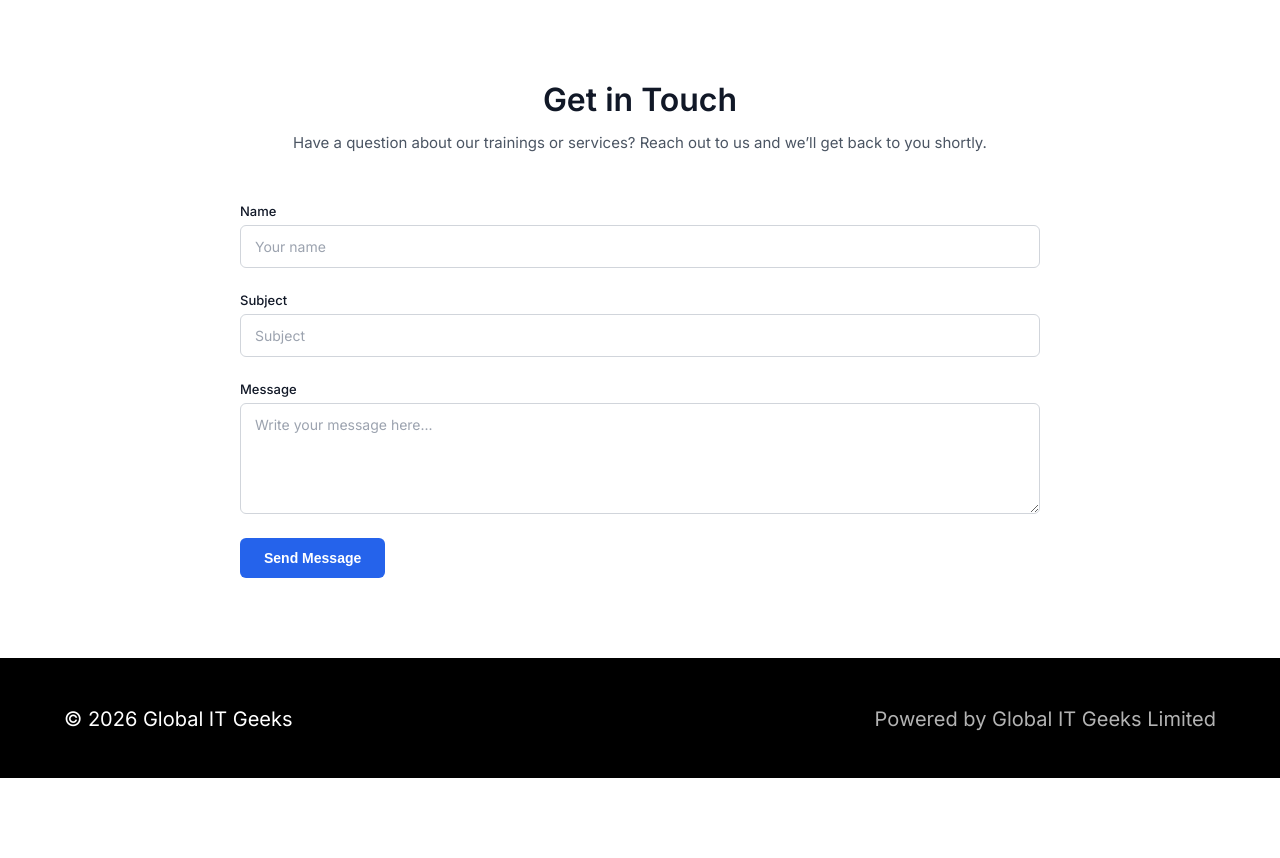
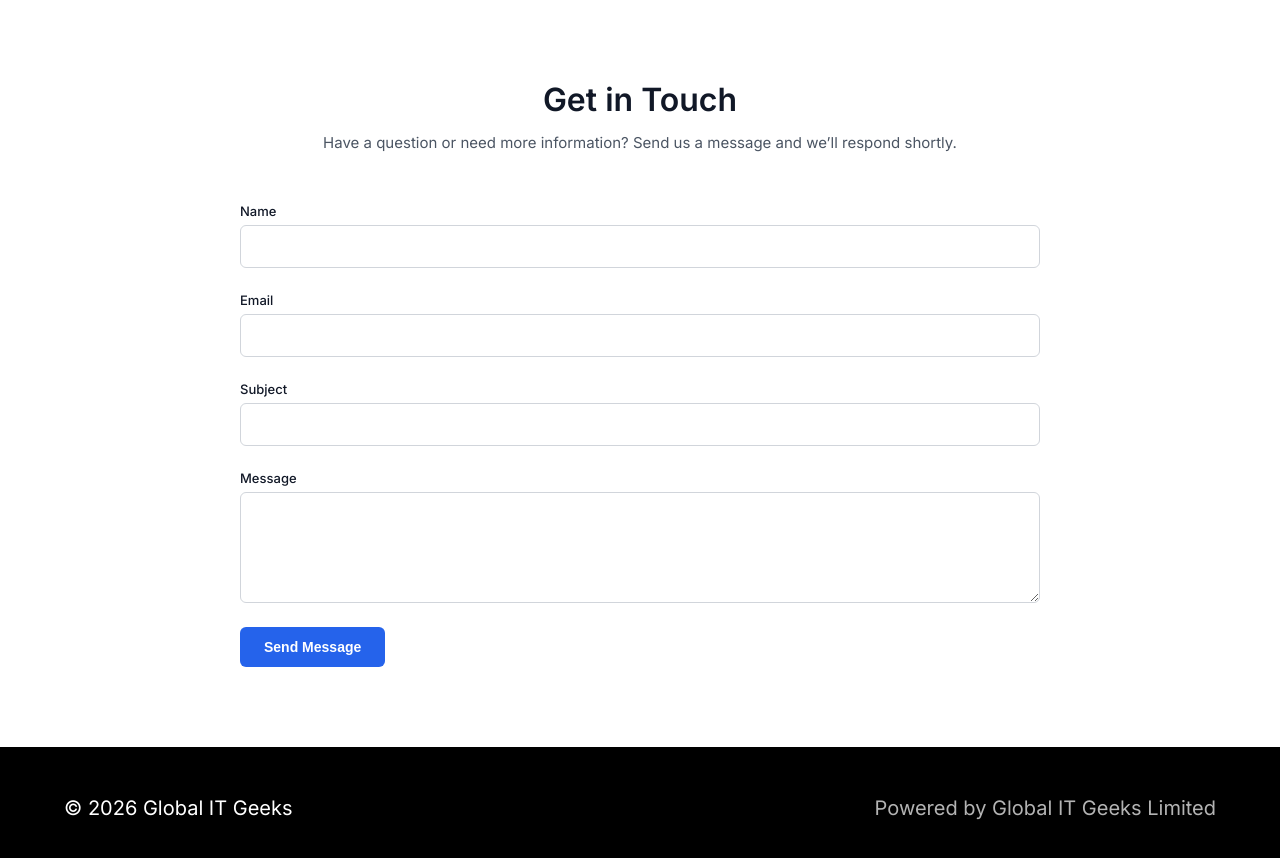
Before and after one commit to kartik-sinha/Global-It-Geeks-Frontend, a React (Vite) app in the folder global-it-geeks/: page /about in a window 1280 px wide. Shown: the part 480-1338 px from the top of the page. Before the commit the page ends 1258 px from the top, so only its background shows below. Built offline with nearby package versions, Linux system fonts and the light colour scheme.

Commit message:
eleventh commit: added email functionality

```diff
--- a/global-it-geeks/src/Components/Contact.jsx
+++ b/global-it-geeks/src/Components/Contact.jsx
@@ -1,60 +1,100 @@
-
+import { useState } from "react";
 import "../Styles/Contact.css";
 
 export default function Contact() {
+    const [name, setName] = useState("");
+    const [email, setEmail] = useState("");
+    const [subject, setSubject] = useState("");
+    const [message, setMessage] = useState("");
+    const [status, setStatus] = useState("");
+
+    const handleSubmit = async (e) => {
+        e.preventDefault();
+        setStatus("Sending...");
+
+        try {
+            const response = await fetch("http://localhost:8080/api/contact", {
+                method: "POST",
+                headers: {
+                    "Content-Type": "application/json",
+                },
+                body: JSON.stringify({
+                    name,
+                    email,
+                    subject,
+                    message,
+                }),
+            });
+
+            if (!response.ok) {
+                throw new Error("Failed to send message");
+            }
+
+            setStatus("Message sent successfully!");
+            setName("");
+            setEmail("");
+            setSubject("");
+            setMessage("");
+        } catch (error) {
+            setStatus("Something went wrong. Please try again.");
+        }
+    };
+
     return (
         <section className="contact-section">
             <div className="contact-container">
-                {/* Opening line */}
                 <h2 className="contact-title">Get in Touch</h2>
                 <p className="contact-intro">
-                    Have a question about our trainings or services?
-                    Reach out to us and we’ll get back to you shortly.
+                    Have a question or need more information?
+                    Send us a message and we’ll respond shortly.
                 </p>
 
-                {/* Contact form */}
-                <form
-                    className="contact-form"
-                    action="mailto:kartiksinha520@gmail.com"
-                    method="POST"
-                    encType="text/plain"
-                >
+                <form className="contact-form" onSubmit={handleSubmit}>
                     <div className="contact-field">
-                        <label htmlFor="name">Name</label>
+                        <label>Name</label>
                         <input
                             type="text"
-                            id="name"
-                            name="name"
-                            placeholder="Your name"
+                            value={name}
+                            onChange={(e) => setName(e.target.value)}
                             required
                         />
                     </div>
 
                     <div className="contact-field">
-                        <label htmlFor="subject">Subject</label>
+                        <label>Email</label>
                         <input
-                            type="text"
-                            id="subject"
-                            name="subject"
-                            placeholder="Subject"
+                            type="email"
+                            value={email}
+                            onChange={(e) => setEmail(e.target.value)}
                             required
                         />
                     </div>
 
                     <div className="contact-field">
-                        <label htmlFor="message">Message</label>
+                        <label>Subject</label>
+                        <input
+                            type="text"
+                            value={subject}
+                            onChange={(e) => setSubject(e.target.value)}
+                            required
+                        />
+                    </div>
+
+                    <div className="contact-field">
+                        <label>Message</label>
                         <textarea
-                            id="message"
-                            name="message"
                             rows="5"
-                            placeholder="Write your message here..."
+                            value={message}
+                            onChange={(e) => setMessage(e.target.value)}
                             required
-                        ></textarea>
+                        />
                     </div>
 
                     <button type="submit" className="contact-submit">
                         Send Message
                     </button>
+
+                    {status && <p className="contact-status">{status}</p>}
                 </form>
             </div>
         </section>
```
